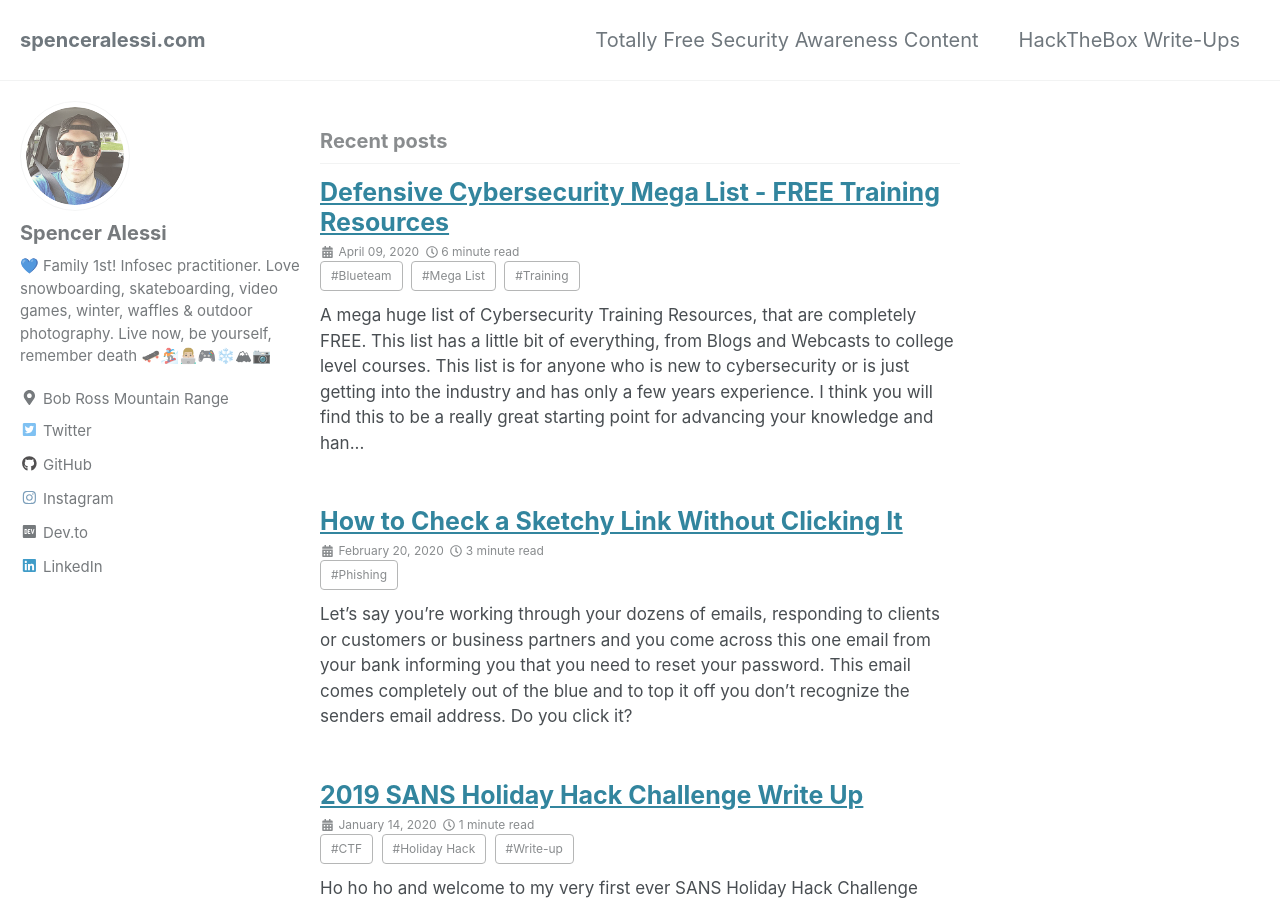
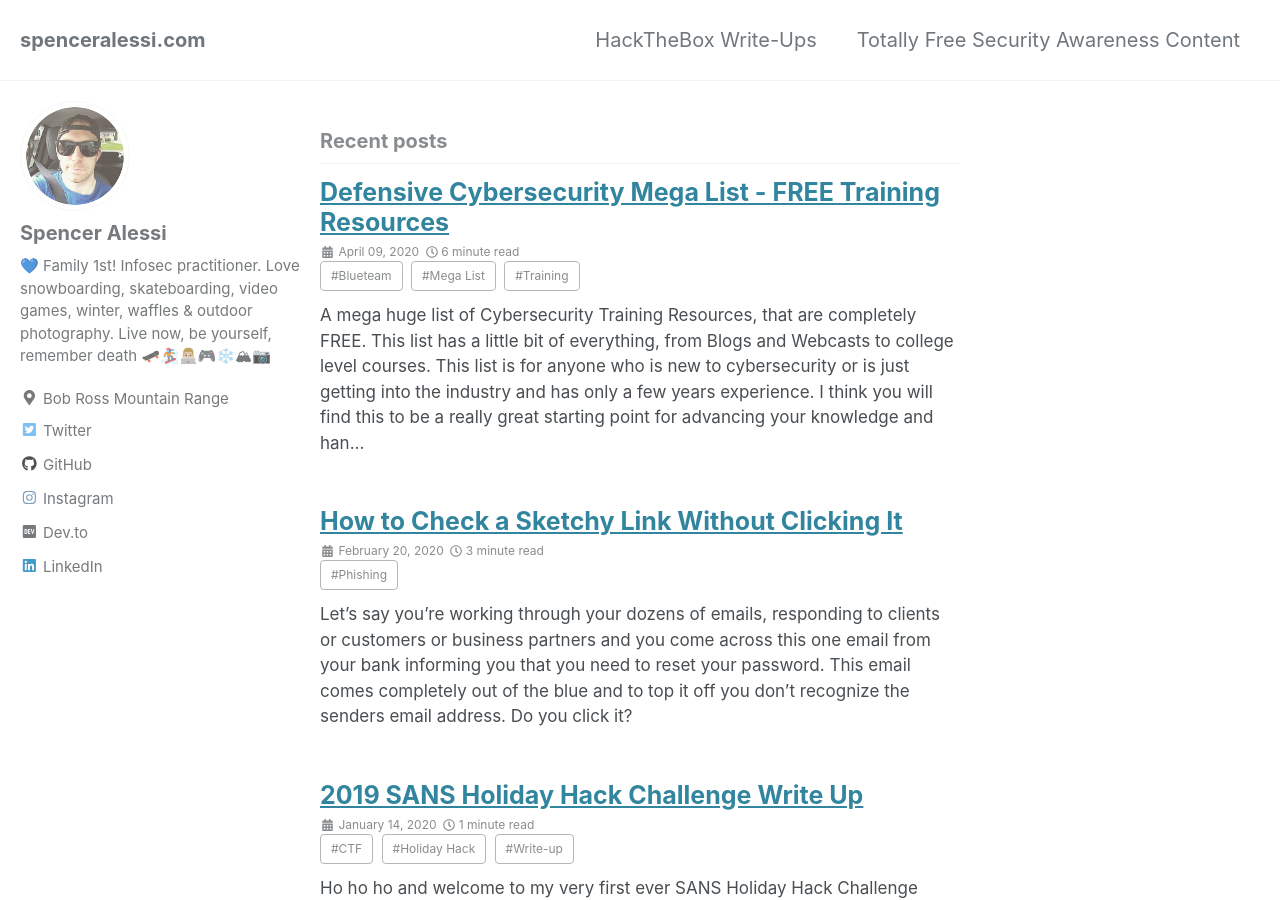
Before and after one commit to techspence/techspence.github.io, a Jekyll site: the page built from index.html, in a window 1280 px wide and 900 px high. Built offline with Jekyll 4.4.1, drawn with Linux system fonts in a browser that asks for light colours; cached includes are drawn as plain includes; the list of posts is cut into pages by our own code; part of the change alters nothing that is shown.

```diff
--- a/_data/navigation.yml
+++ b/_data/navigation.yml
@@ -1,8 +1,8 @@
 # main links
 main:
+  - title: "HackTheBox Write-Ups"
+    url: /hackthebox
+    description: Check out my HackTheBox Write-ups
   - title: "Totally Free Security Awareness Content"
     url: /securityawareness
     description: Totally Free Security Awareness Content
-  - title: "HackTheBox Write-Ups"
-    url: /hackthebox
-    description: Check out my HackTheBox Write-ups
```
